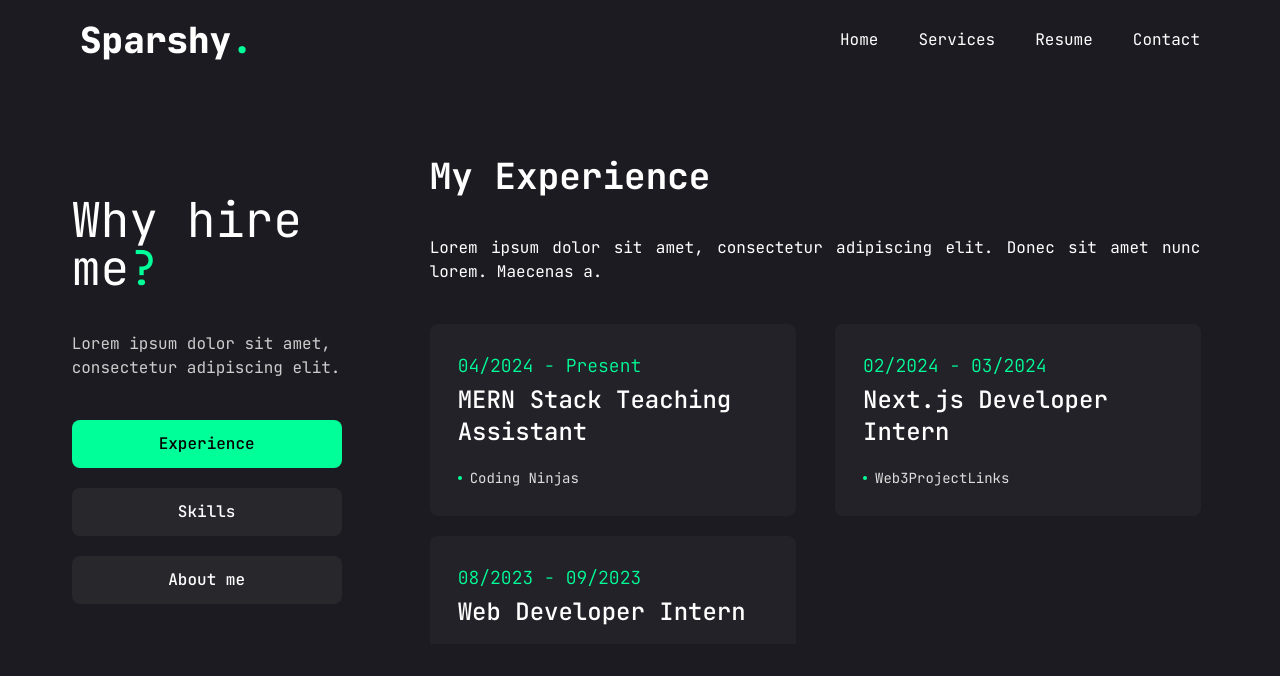
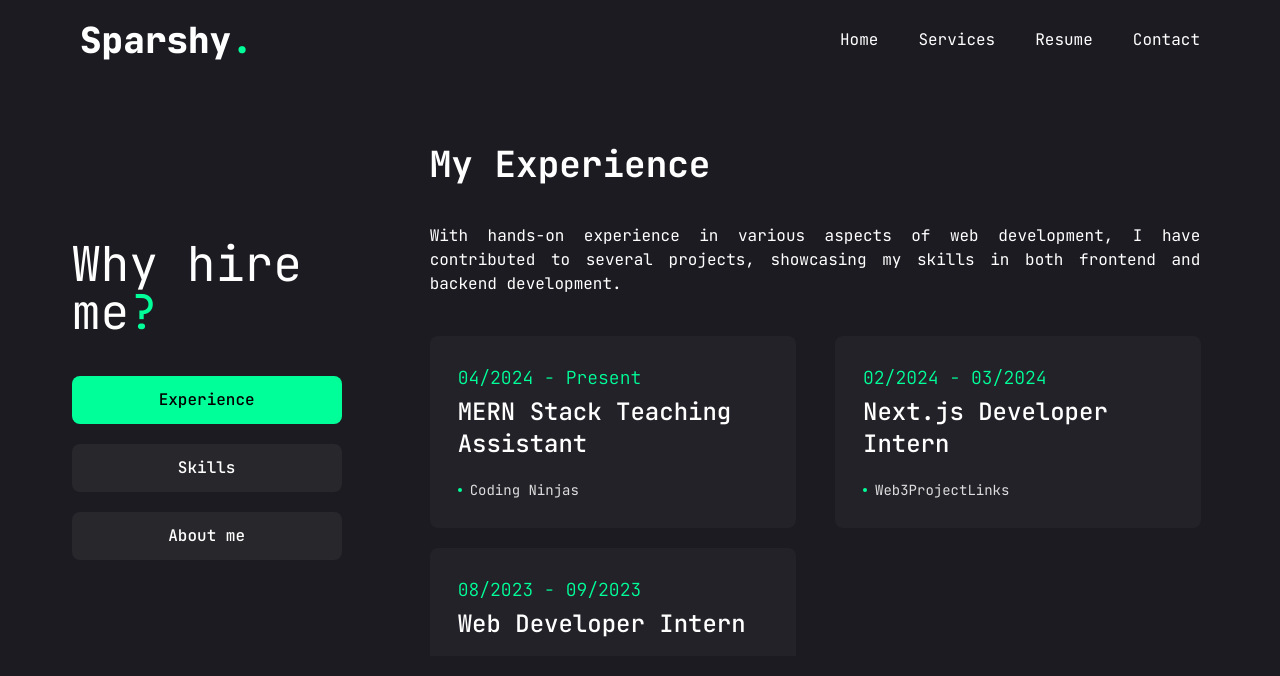
Before and after one commit to Sparsh47/Portfolio, a Next.js app: page /resume in a window 1280 px wide. Shown: the top 676 px of the page. Built offline with nearby package versions, Linux system fonts and the light colour scheme.

Commit message:
ui bug fixes

```diff
--- a/src/app/page.tsx
+++ b/src/app/page.tsx
@@ -6,7 +6,7 @@ import Link from "next/link";
 
 export default function Home() {
   return (
-    <div className="w-full min-h-screen flex flex-col items-center justify-center bg-background gap-10 pt-10 px-5 md:px-10 lg:px-20">
+    <div className="w-full min-h-screen flex flex-col items-center justify-center bg-background gap-10 py-10 px-5 md:px-10 lg:px-20">
       <div className="w-full flex flex-col md:flex-row items-center justify-center gap-10 md:gap-0">
         <div className="w-full md:w-1/2 text-white flex flex-col items-center md:items-start px-5 py-10 md:py-14">
           <h2 className="capitalize py-3 text-2xl md:text-3xl">
@@ -41,28 +41,28 @@ export default function Home() {
         </div>
       </div>
       <div className="w-full md:w-[72%] grid grid-cols-2 md:flex md:flex-wrap justify-center md:justify-around gap-6 text-white px-5 md:px-0">
-        <div className="flex flex-col items-center">
+        <div className="flex flex-col md:flex-row gap-3 items-center">
           <span className="text-4xl md:text-5xl font-black">200+</span>
           <span className="text-center md:text-left text-sm md:text-base">
             Code
             <br /> Commits
           </span>
         </div>
-        <div className="flex flex-col items-center">
+        <div className="flex flex-col md:flex-row gap-3 items-center">
           <span className="text-4xl md:text-5xl font-black">50+</span>
           <span className="text-center md:text-left text-sm md:text-base">
             Github
             <br /> Repositories
           </span>
         </div>
-        <div className="flex flex-col items-center">
+        <div className="flex flex-col md:flex-row gap-3 items-center">
           <span className="text-4xl md:text-5xl font-black">10+</span>
           <span className="text-center md:text-left text-sm md:text-base">
             Projects
             <br /> Completed
           </span>
         </div>
-        <div className="flex flex-col items-center">
+        <div className="flex flex-col md:flex-row gap-3 items-center">
           <span className="text-4xl md:text-5xl font-black">5+</span>
           <span className="text-center md:text-left text-sm md:text-base">
             Technologies
--- a/src/components/About.tsx
+++ b/src/components/About.tsx
@@ -8,7 +8,7 @@ const About = ({ data }: { data: any }) => {
       <div className="grid grid-cols-1 md:grid-cols-2 px-5 gap-4">
         {data.info.map((info: any, index: number) => (
           // @ts-ignore
-          <div key={index} className="flex items-center gap-5">
+          <div key={index} className="flex items-center gap-1">
             <p className="text-sm md:text-md text-[#ccc]">{info.field}</p>
             <p className="text-md md:text-lg">{info.value}</p>
           </div>
--- a/src/components/ContactForm.tsx
+++ b/src/components/ContactForm.tsx
@@ -1,13 +1,9 @@
 const ContactForm = () => {
   return (
     <div className="w-full lg:w-2/3 max-w-lg lg:max-w-none p-5 lg:p-10 bg-secondary rounded-lg shadow-xl">
-      <h2 className="text-2xl md:text-3xl text-accent">
+      <h2 className="text-2xl md:text-3xl text-accent py-4 md:py-8">
         Let&apos;s work together
       </h2>
-      <p className="py-4 md:py-8">
-        Lorem ipsum dolor sit amet, consectetur adipiscing elit. Donec sit amet
-        nunc lorem. Maecenas a.
-      </p>
       <form className="w-full flex flex-col gap-5 md:gap-10">
         <div className="w-full flex flex-col md:flex-row items-center justify-between gap-5">
           <input
--- a/src/components/ResumeControls.tsx
+++ b/src/components/ResumeControls.tsx
@@ -11,12 +11,9 @@ const ResumeControls = ({
 }: resumeControlsProps) => {
   return (
     <div className="w-full h-full p-5 mt-20 md:mt-0">
-      <h2 className="text-3xl md:text-5xl">
+      <h2 className="text-3xl md:text-5xl pb-10">
         Why hire me<span className="text-accent">?</span>
       </h2>
-      <p className="text-[#ccc] my-10">
-        Lorem ipsum dolor sit amet, consectetur adipiscing elit.
-      </p>
       <div className="flex flex-col items-center justify-center gap-5">
         {controlOptions.map((option, index) => (
           <button
--- a/src/constants/constants.ts
+++ b/src/constants/constants.ts
@@ -15,19 +15,19 @@ export const homeLinks = [
 export const services = [
     {
         title: "MERN Stack Development",
-        desc: "Lorem ipsum dolor sit amet, consectetur adipiscing elit. Donec sit amet nunc lorem. Maecenas a."
+        desc: "Specializing in full-stack development using MongoDB, Express, React, and Node.js, I build robust and scalable web applications tailored to meet client needs."
     },
     {
         title: "Next.js Development",
-        desc: "Lorem ipsum dolor sit amet, consectetur adipiscing elit. Donec sit amet nunc lorem. Maecenas a."
+        desc: "Leveraging the power of Next.js, I create dynamic, high-performance websites and applications with server-side rendering and static site generation."
     },
     {
         title: "UI/UX Design",
-        desc: "Lorem ipsum dolor sit amet, consectetur adipiscing elit. Donec sit amet nunc lorem. Maecenas a."
+        desc: "Crafting intuitive and aesthetically pleasing user interfaces, I ensure a seamless user experience through thoughtful design and user-centric principles."
     },
     {
         title: "React Native Development",
-        desc: "Lorem ipsum dolor sit amet, consectetur adipiscing elit. Donec sit amet nunc lorem. Maecenas a."
+        desc: "Developing cross-platform mobile applications using React Native, I deliver efficient and high-quality apps for both Android and iOS platforms."
     },
 ]
 
@@ -36,7 +36,7 @@ export const controlOptions = ["Experience", "Skills", "About me"]
 export const servicesInfo = [
     {
         title: "My Experience",
-        desc: "Lorem ipsum dolor sit amet, consectetur adipiscing elit. Donec sit amet nunc lorem. Maecenas a.",
+        desc: "With hands-on experience in various aspects of web development, I have contributed to several projects, showcasing my skills in both frontend and backend development.",
         exp: [
             {
                 date: "04/2024 - Present",
@@ -57,7 +57,7 @@ export const servicesInfo = [
     },
     {
         title: "My Skills",
-        desc: "Lorem ipsum dolor sit amet, consectetur adipiscing elit. Donec sit amet nunc lorem. Maecenas a.",
+        desc: "I possess a diverse set of skills in web development, ranging from front-end technologies like React and Next.js to back-end frameworks such as Node.js and Django.",
         skills: [
             {
                 icon: FaHtml5,
@@ -123,7 +123,7 @@ export const servicesInfo = [
     },
     {
         title: "About me",
-        desc: "Lorem ipsum dolor sit amet, consectetur adipiscing elit. Donec sit amet nunc lorem. Maecenas a.",
+        desc: "I am a passionate web developer with over a year of experience in building and maintaining responsive websites. I am skilled in various technologies and always eager to learn more.",
         info: [
             {
                 field: "Name",
```
